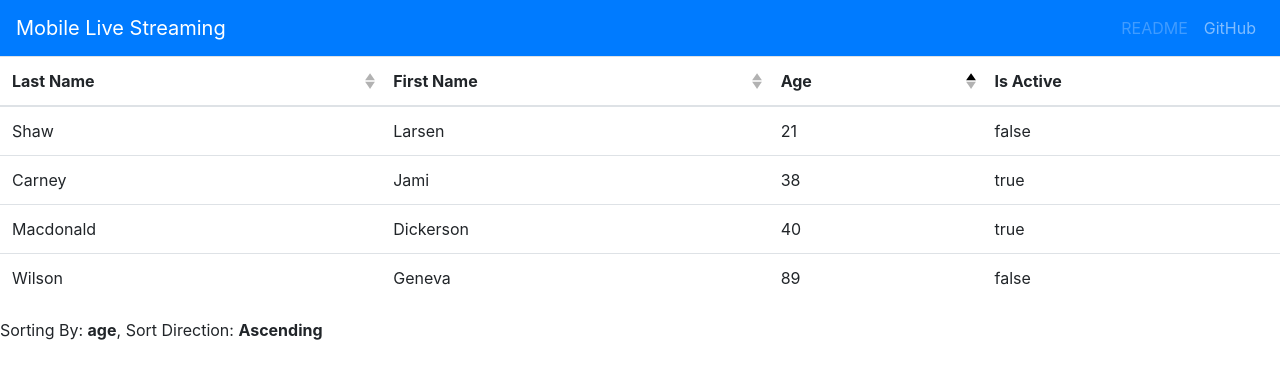
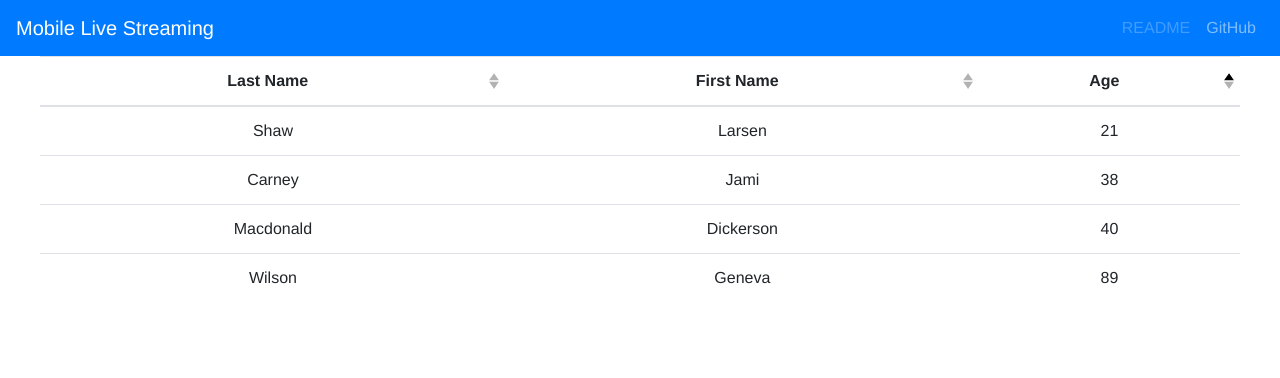
Before and after one commit to panyapoc/mobilelivestream, a Vue app in the folder webui/: page / in a window 1280 px wide. Shown: the top 378 px of the page. Built offline with nearby package versions, Linux system fonts and the light colour scheme.

Commit message:
[ui] add table

```diff
--- a/webui/package.json
+++ b/webui/package.json
@@ -8,6 +8,7 @@
     "lint": "vue-cli-service lint"
   },
   "dependencies": {
+    "axios": "^0.19.2",
     "bootstrap-vue": "^2.11.0",
     "core-js": "^3.6.4",
     "vue": "^2.6.11"
--- a/webui/src/App.vue
+++ b/webui/src/App.vue
@@ -1,32 +1,32 @@
 <template>
   <div id="app">
-    <NavBar/>
-    <ChannelList/>
+    <NavBar />
+    <ChannelList />
     <!-- <HelloWorld msg="Welcome to Your Vue.js App"/> -->
   </div>
 </template>
 
 <script>
 // import HelloWorld from './components/HelloWorld.vue'
-import NavBar from './components/NavBar.vue'
-import ChannelList from './components/ChannelList.vue'
+import NavBar from "./components/NavBar.vue";
+import ChannelList from "./components/ChannelList.vue";
 export default {
-  name: 'App',
+  name: "App",
   components: {
     // HelloWorld,
     NavBar,
     ChannelList
   }
-}
+};
 </script>
 
 <style>
-/* #app {
+#app {
   font-family: Avenir, Helvetica, Arial, sans-serif;
   -webkit-font-smoothing: antialiased;
   -moz-osx-font-smoothing: grayscale;
   text-align: center;
   color: #2c3e50;
-  margin-top: 60px;
-} */
+  /* margin-top: 60px; */
+}
 </style>
--- a/webui/src/components/ChannelList.vue
+++ b/webui/src/components/ChannelList.vue
@@ -1,5 +1,5 @@
 <template>
-  <div class="ChannelList">
+  <div id="ChannelList">
     <b-table
       :items="items"
       :fields="fields"
@@ -9,35 +9,71 @@
     ></b-table>
 
     <div>
-      Sorting By: <b>{{ sortBy }}</b>, Sort Direction:
-      <b>{{ sortDesc ? 'Descending' : 'Ascending' }}</b>
+      <!-- Sorting By: <b>{{ sortBy }}</b>, Sort Direction: -->
+      <!-- <b>{{ sortDesc ? 'Descending' : 'Ascending' }}</b> -->
     </div>
   </div>
 </template>
 
 <script>
+import axios from "axios";
+
 export default {
   data() {
+    const Channel = [
+      {
+        isActive: true,
+        age: 40,
+        first_name: "Dickerson",
+        last_name: "Macdonald"
+      },
+      { isActive: false, age: 21, first_name: "Larsen", last_name: "Shaw" },
+      { isActive: false, age: 89, first_name: "Geneva", last_name: "Wilson" },
+      { isActive: true, age: 38, first_name: "Jami", last_name: "Carney" }
+    ];
     return {
-        sortBy: 'age',
+      sortBy: "age",
       sortDesc: false,
       fields: [
-          { key: 'last_name', sortable: true },
-          { key: 'first_name', sortable: true },
-          { key: 'age', sortable: true },
-          { key: 'isActive', sortable: false }
+        { key: "last_name", sortable: true },
+        { key: "first_name", sortable: true },
+        { key: "age", sortable: true }
       ],
-        items: [
-          { isActive: true, age: 40, first_name: 'Dickerson', last_name: 'Macdonald' },
-          { isActive: false, age: 21, first_name: 'Larsen', last_name: 'Shaw' },
-          { isActive: false, age: 89, first_name: 'Geneva', last_name: 'Wilson' },
-          { isActive: true, age: 38, first_name: 'Jami', last_name: 'Carney' }
-        ]
+      items: Channel
+    };
+  },
+  reated() {
+    axios
+      .get(`http://jsonplaceholder.typicode.com/posts`)
+      .then(response => {
+        // JSON responses are automatically parsed.
+        this.posts = response.data;
+      })
+      .catch(e => {
+        this.errors.push(e);
+      });
+
+    // async / await version (created() becomes async created())
+    //
+    // try {
+    //   const response = await axios.get(`http://jsonplaceholder.typicode.com/posts`)
+    //   this.posts = response.data
+    // } catch (e) {
+    //   this.errors.push(e)
+    // }
   }
-    }
-  }
+};
 </script>
 
 <!-- Add "scoped" attribute to limit CSS to this component only -->
 <style scoped>
+#ChannelList {
+  /* font-family: Avenir, Helvetica, Arial, sans-serif;
+  -webkit-font-smoothing: antialiased;
+  -moz-osx-font-smoothing: grayscale;
+  text-align: center;
+  color: #2c3e50; */
+  max-width: 75rem;
+  margin: 0 auto;
+}
 </style>
--- a/webui/src/components/NavBar.vue
+++ b/webui/src/components/NavBar.vue
@@ -12,7 +12,12 @@
           <!-- Right aligned nav items -->
           <b-navbar-nav class="ml-auto">
             <b-nav-item href="#" disabled>README</b-nav-item>
-            <b-nav-item target="_blank" rel="noopener noreferrer" href="https://github.com/panyapoc/mobilelivestream">GitHub</b-nav-item>
+            <b-nav-item
+              target="_blank"
+              rel="noopener noreferrer"
+              href="https://github.com/panyapoc/mobilelivestream"
+              >GitHub</b-nav-item
+            >
           </b-navbar-nav>
         </b-collapse>
       </b-navbar>
@@ -21,14 +26,13 @@
 </template>
 
 <script>
-  export default {
-    name: 'NavBar',
-    // props: {
-    //   msg: String
-    // }
-  }
+export default {
+  name: "NavBar"
+  // props: {
+  //   msg: String
+  // }
+};
 </script>
 
 <!-- Add "scoped" attribute to limit CSS to this component only -->
-<style scoped>
-</style>
+<style scoped></style>
--- a/webui/src/main.js
+++ b/webui/src/main.js
@@ -1,9 +1,9 @@
-import Vue from 'vue';
-import App from './App.vue';
-import { BootstrapVue, BootstrapVueIcons } from 'bootstrap-vue';
+import Vue from "vue";
+import App from "./App.vue";
+import { BootstrapVue, BootstrapVueIcons } from "bootstrap-vue";
 
-import 'bootstrap/dist/css/bootstrap.css';
-import 'bootstrap-vue/dist/bootstrap-vue.css';
+import "bootstrap/dist/css/bootstrap.css";
+import "bootstrap-vue/dist/bootstrap-vue.css";
 
 Vue.use(BootstrapVue);
 Vue.use(BootstrapVueIcons);
@@ -11,5 +11,5 @@ Vue.use(BootstrapVueIcons);
 Vue.config.productionTip = false;
 
 new Vue({
-  render: h => h(App),
-}).$mount('#app');
+  render: h => h(App)
+}).$mount("#app");
```
Also changed, not shown: webui/src/components/HelloWorld.vue (+3 -5 lines), 1 other file (tests, documents, lock files or other folders). Lines whose indentation alone changed are shown as unchanged.
